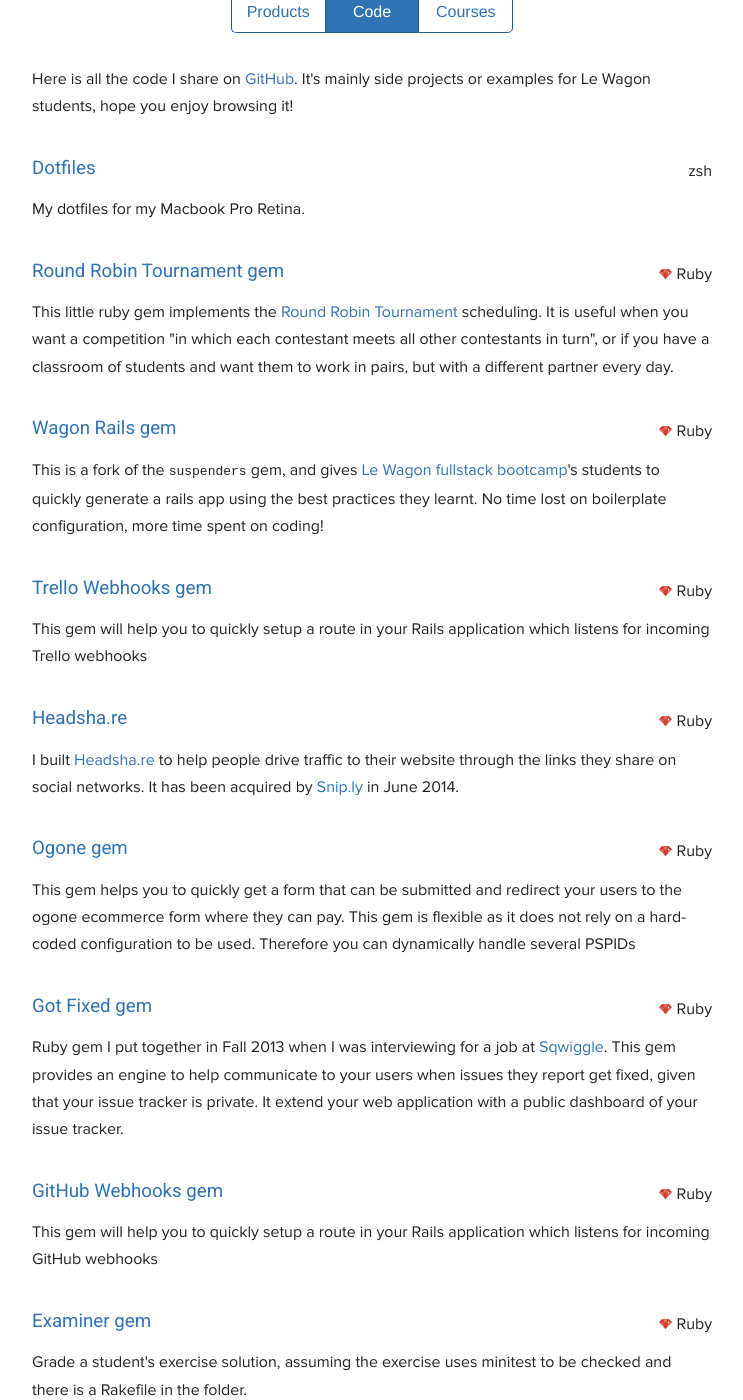
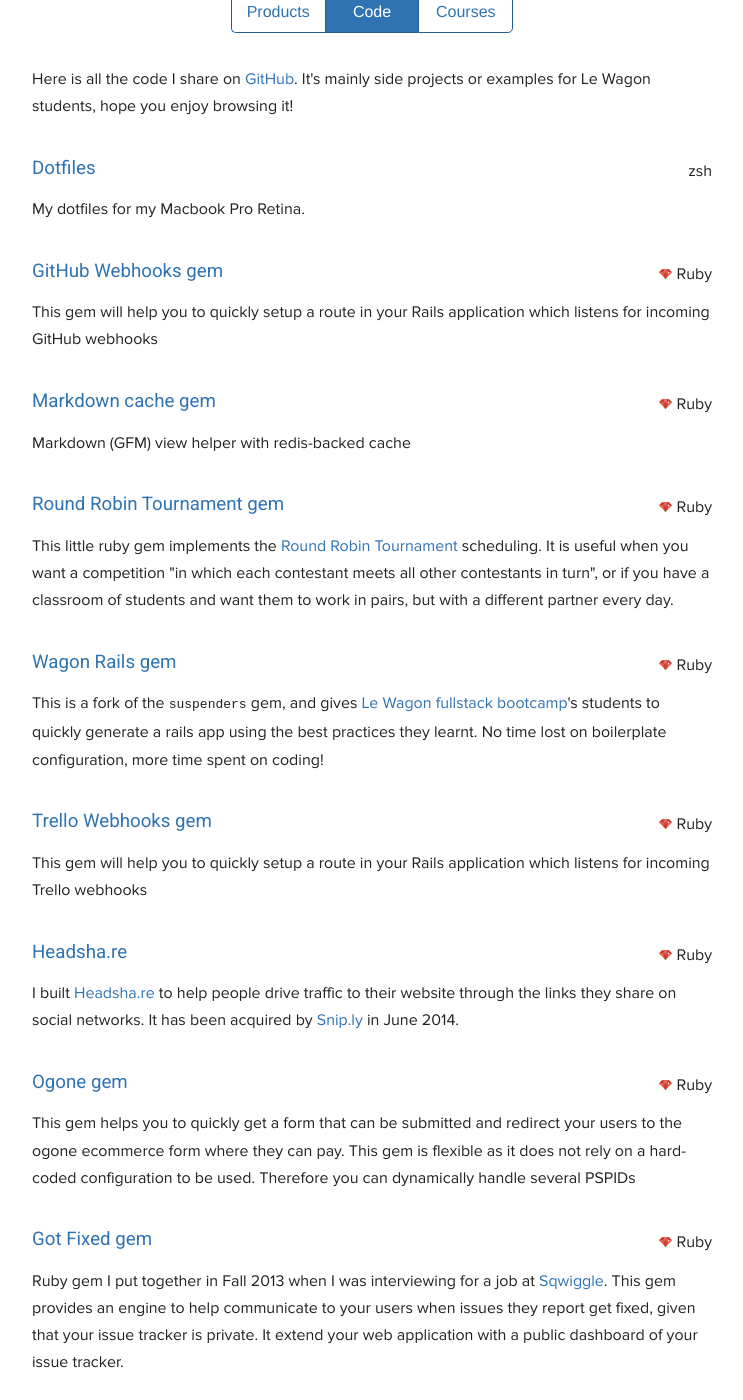
Before and after one commit to ssaunier/ssaunier.github.io, a Jekyll site: the page built from portfolio/code.html, in a window 1280 px wide and 1400 px high, scrolled down 390 px. Shown: the whole window, without its empty margins (268-1011 px from the left). Built offline with Jekyll 4.4.1, drawn with Linux system fonts in a browser that asks for light colours; Markdown is read by kramdown in place of the engine named in the settings.

Commit message:
New gem \o/

```diff
--- a/_data/code.yml
+++ b/_data/code.yml
@@ -3,6 +3,16 @@
   technology: zsh
   description: >
     My dotfiles for my Macbook Pro Retina.
+
+- name: GitHub Webhooks gem
+  github: ssaunier/github_webhook
+  technology: Ruby
+  description: This gem will help you to quickly setup a route in your Rails application which listens for incoming GitHub webhooks
+
+- name: Markdown cache gem
+  github: ssaunier/markdown_cache
+  technology: Ruby
+  description: Markdown (GFM) view helper with redis-backed cache
 
 - name: Round Robin Tournament gem
   github: ssaunier/round_robin_tournament
@@ -45,11 +55,6 @@
     Ruby gem I put together in Fall 2013 when I was interviewing for a job
     at <a href="https://www.sqwiggle.com">Sqwiggle</a>. This gem provides an engine to
     help communicate to your users when issues they report get fixed, given that your issue tracker is private. It extend your web application with a public dashboard of your issue tracker.
-
-- name: GitHub Webhooks gem
-  github: ssaunier/github_webhook
-  technology: Ruby
-  description: This gem will help you to quickly setup a route in your Rails application which listens for incoming GitHub webhooks
 
 - name: Examiner gem
   github: ssaunier/examiner
```
